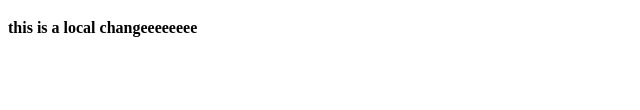
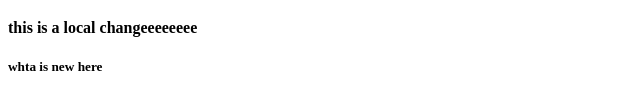
Before and after one commit to yashk121/webtest, a plain HTML site: page index.html in a window 1280 px wide. Shown: the part 218-328 px from the top of the page, 0-640 px from the left. Drawn offline with Linux system fonts and the light colour scheme.

Commit message:
monday morning

```diff
--- a/index.html
+++ b/index.html
@@ -4,3 +4,4 @@
 <h3> this is  A TEST CHANGE</h3>
 <h4> thisi is a github change </h4>
 <h4> this is a local changeeeeeeee</h4>
+<h5> whta is new here </h5>
```
